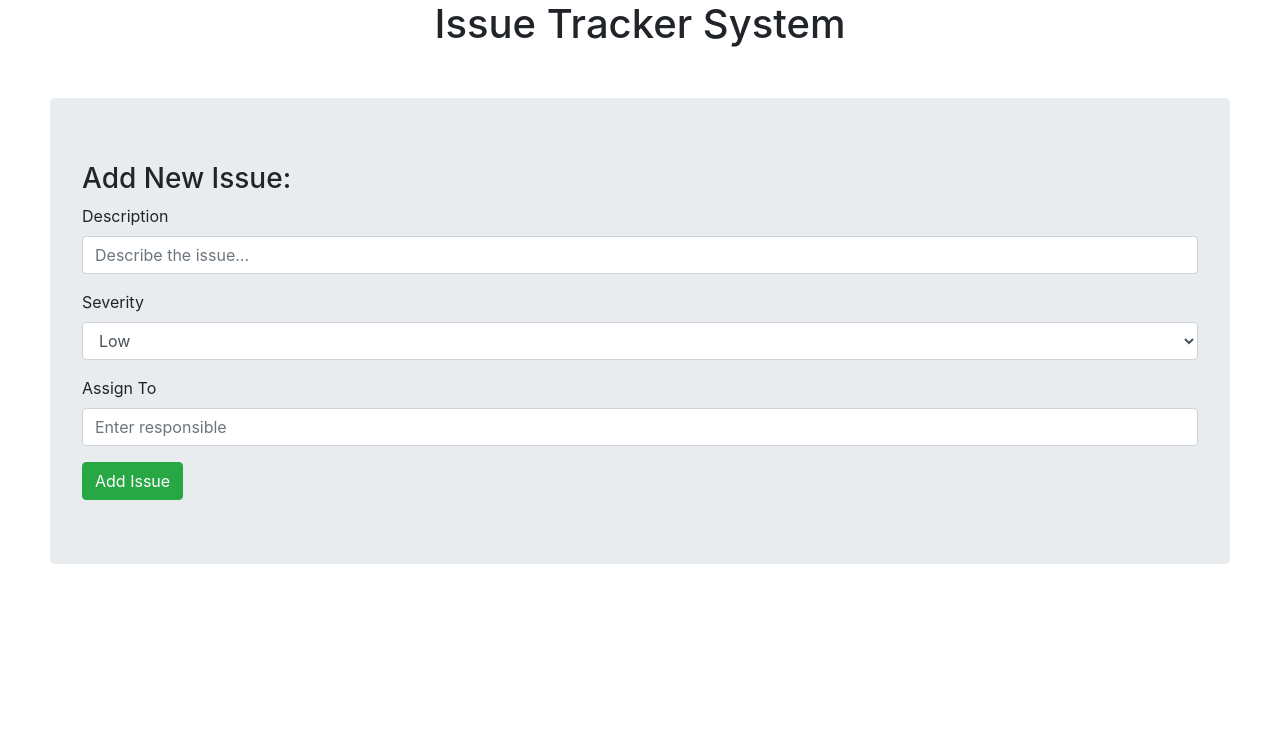
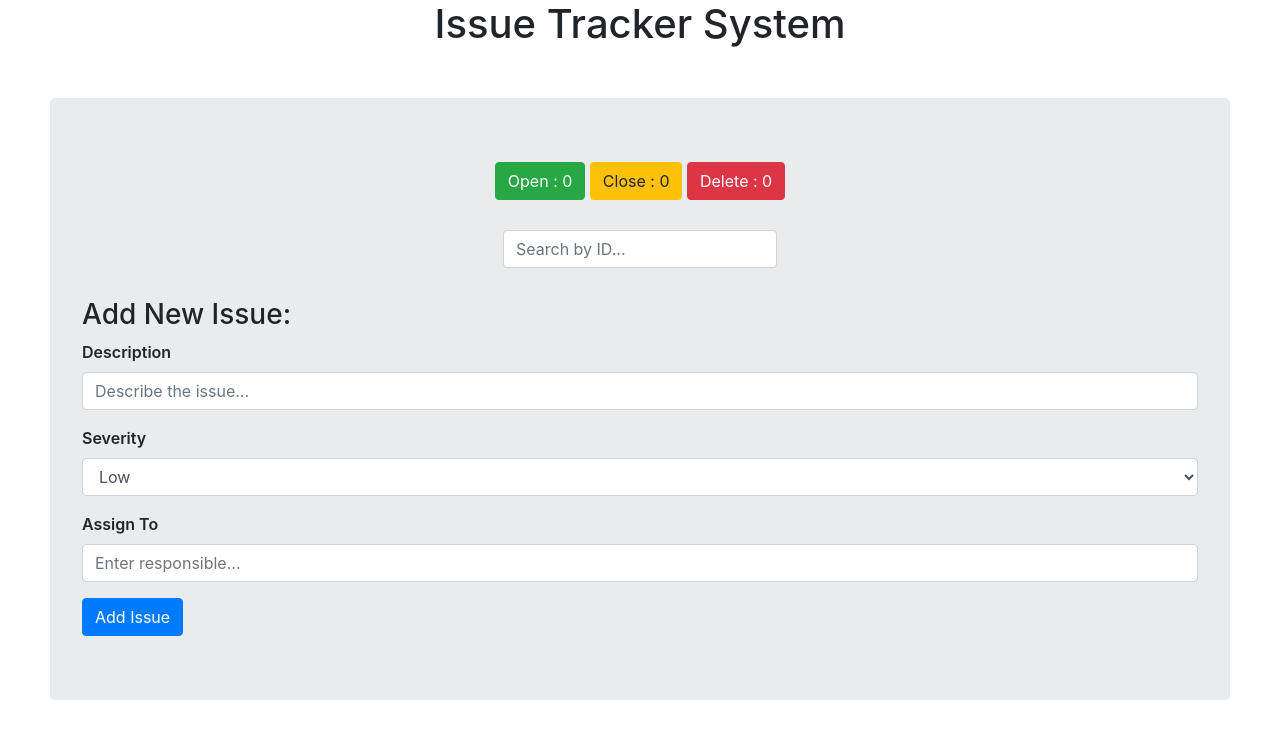
Before and after one commit to nafis195/issue-tracker-system, a plain HTML site: page index.html in a window 1280 px wide. Drawn offline with nearby package versions, Linux system fonts and the light colour scheme.

Commit message:
added jquery & buttons

```diff
--- a/index.html
+++ b/index.html
@@ -27,30 +27,49 @@ Time - 10:10 PM
         </div>
         <div class="new-issue">
             <div class="jumbotron">
+                <div class=" justify-content-center d-flex">
+                    <div class="tracker-buttons">
+                        <button class="btn btn-success">
+                            <div id="openBtn">Open : </div>
+                        </button>
+                        <button class="btn btn-warning">
+                            <div id="closeBtn">Close : </div>
+                        </button>
+                        <button class="btn btn-danger">
+                            <div id="deleteBtn">Delete : </div>
+                        </button>
+                    </div>
+                </div>
+                <div class="d-flex justify-content-center">
+                    <div class="search">
+                        <input type="search" class="form-control" id="searchID" placeholder="Search by ID...">
+                    </div>
+                </div>
                 <h3 class="new-issue-header">Add New Issue:</h3>
                 <form>
                     <div class="form-group">
-                      <label for="description-field">Description</label>
-                      <input type="issue-description" class="form-control" id="description" aria-describedby="emailHelp" placeholder="Describe the issue...">
+                      <label for="description">Description</label>
+                      <input type="issue-description" class="form-control" id="description" aria-describedby="describe" placeholder="Describe the issue...">
                     </div>
                     <div class="form-group">
-                      <label for="severity-field">Severity</label>
-                      <select name="issueSeverity" class="form-control">
+                      <label for="severity">Severity</label>
+                      <select id="severity" class="form-control">
                           <option value="low">Low</option>
                           <option value="mid">Mid</option>
                           <option value="high">High</option>
                       </select>
                     </div>
                     <div class="form-group">
-                        <label for="assign-to">Assign To</label>
-                        <input type="issue-assign" class="form-control" id="assignTo" aria-describedby="assignee" placeholder="Enter responsible">
+                        <label for="assignTo">Assign To</label>
+                        <input type="issue-assign" class="form-control" id="assignTo" aria-describedby="assignee" placeholder="Enter responsible...">
                       </div>
-                    <button type="submit" class="btn btn-success">Add Issue</button>
+                    <button type="submit" class="btn btn-primary">Add Issue</button>
                   </form>
               </div>
         </div>
     </div>
 
+    <script src="https://ajax.googleapis.com/ajax/libs/jquery/3.4.1/jquery.min.js"></script>
     <script src="script.js"></script>
 </body>
 </html>
--- a/script.js
+++ b/script.js
@@ -6,3 +6,25 @@ script.js
 Date - 04/12/2020
 Time - 10:06 PM
 */
+
+
+
+
+
+var openCaseVal = 0;
+$("#openBtn").append(openCaseVal);
+var closeCaseVal = 0;
+$("#closeBtn").append(closeCaseVal);
+var deleteCaseVal = 0;
+$("#deleteBtn").append(deleteCaseVal);
+
+
+function submitIssue(){
+    const getInputValue = id => document.getElementById(id).value;
+    const issueDescription = getInputValue('description');
+    const issueSeverity = getInputValue('severity');
+    const issueAssignee = getInputValue('assignTo');
+    const issueID = Math.floor(Math.random()*100000000) + '';
+    const issueStatus = 'Open';
+    const issueDate = Date();
+}
--- a/style.css
+++ b/style.css
@@ -18,3 +18,24 @@ Time - 10:07 PM
 .new-issue{
     margin: 50px;
 }
+
+.jumbotron label{
+    font-weight: 600;
+}
+
+.jumbotron{
+    margin-bottom: 30px;
+}
+
+.tracker-buttons{
+    margin-bottom: 30px;
+    justify-content: center;
+}
+
+.search input{
+    width: 100%;
+    margin-bottom: 30px;
+}
+
+.search input ::placeholder{
+}
```
